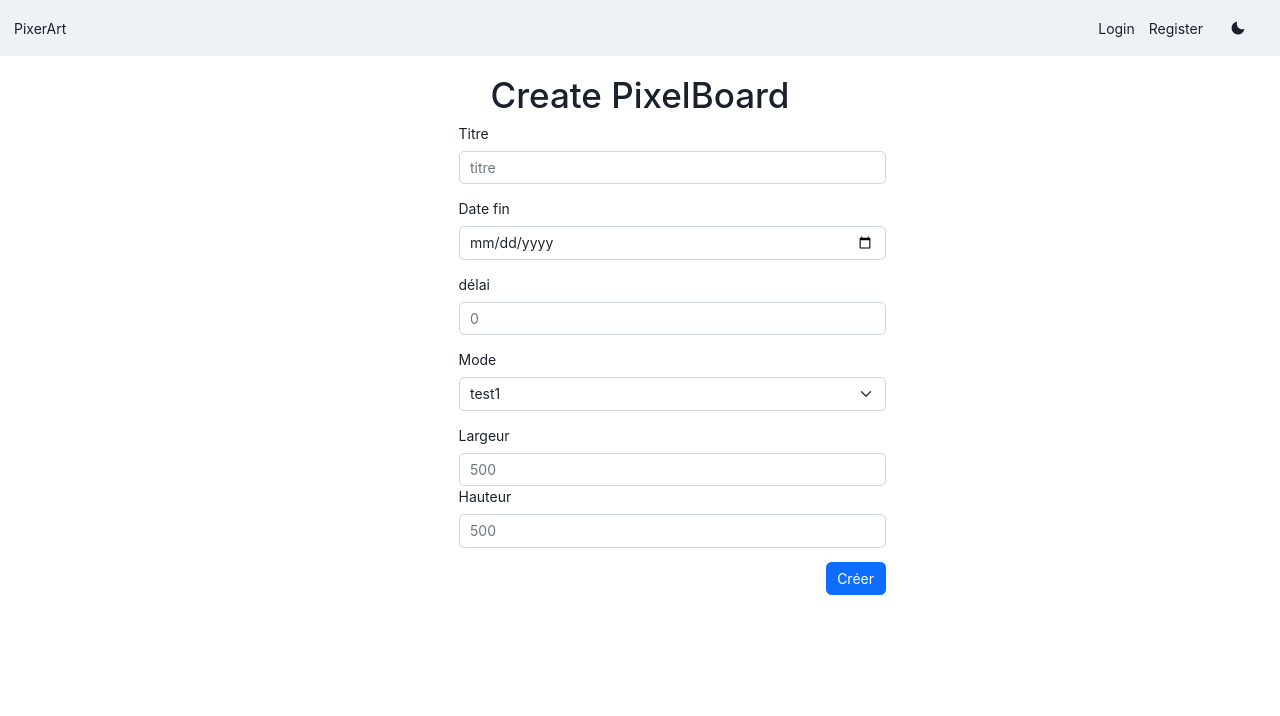
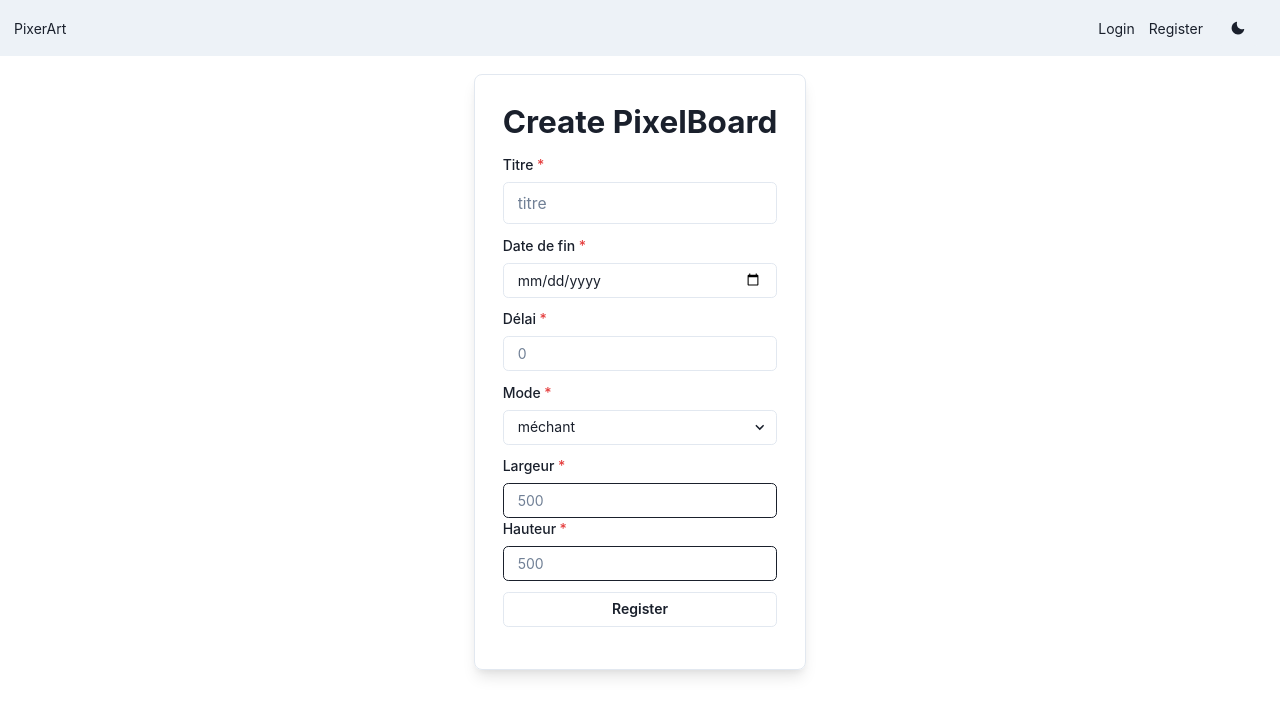
Before and after one commit to Yessine-iut/pixerArt, a React (Create React App) app in the folder pixerart/: page /pixelBoardCreate in a window 1280 px wide. Shown: the top 716 px of the page. Built offline with nearby package versions, Linux system fonts and the light colour scheme.

Commit message:
fix(front) prettier pixelboard create form

```diff
--- a/pixerart/src/pages/Login.js
+++ b/pixerart/src/pages/Login.js
@@ -32,7 +32,7 @@ export const Login = () => {
 	const setToken = useSessionStorage('token')[1];
 	const userData = useSessionStorage('user')[1];
 	const [userInSS, setUserInSS] = useSessionStorage('user');
-	const { colorMode, toggleColorMode } = useColorMode();
+    const { colorMode, toggleColorMode } = useColorMode();
 
 	const [username, setUsername] = useState('');
 	const [password, setPassword] = useState('');
@@ -122,7 +122,7 @@ export const Login = () => {
 												name="password"
 												onChange={event => setPassword(event.currentTarget.value)}
 											/>
-											<InputRightElement width="3rem">
+											<InputRightElement width="3rem" height="100%">
 												<Button size="sm" onClick={handlePasswordVisibility}>
 													{showPassword ? <ViewOffIcon /> : <ViewIcon />}
 												</Button>
--- a/pixerart/src/pages/PixelBoardCreate.js
+++ b/pixerart/src/pages/PixelBoardCreate.js
@@ -1,22 +1,28 @@
 import React, { useState } from 'react';
-import {
-	Alert,
-	Button, Form, FormGroup, Input, Label, Row,
-} from 'reactstrap';
+
 import { request } from '../lib/request';
 import { NavPixer } from '../components/NavPixer';
-import './Signin.scss';
-import useLocalStorage from '../lib/useLocalStorage';
 import useSessionStorage from '../lib/useSessionStorage';
-
+import ErrorMessage from '../components/ErrorMessage';
+import SuccessMessage from '../components/SucessMessage';
+import {
+	Flex,
+	Box,
+	Heading,
+	FormControl,
+	FormLabel,
+	Input,
+	Button,
+	CircularProgress,
+	Select
+} from '@chakra-ui/react';
 
 
 export const PixelBoardCreate = () => {
-	const storageMode = useLocalStorage('darkmode')[0];
 	const user = useSessionStorage('user')[0];
 	const token = useSessionStorage('token')[0];
 	const [success, setSuccess] = useState(false);
-	const [loading, setLoading] = useState(false);
+	const [isLoading, setIsLoading] = useState(false);
 	const [error, setError] = useState(false);
 	const [pixelBoard, setPixelBoard] = useState({
 		"statut": false,
@@ -42,15 +48,7 @@ export const PixelBoardCreate = () => {
 	};
 	const handleSubmit = async (e) => {
 		e.preventDefault();
-		if (pixelBoard.dateFin === '')
-			setError({ message: "Champ date fin requis" })
-		else if (pixelBoard.titre === '')
-			setError({ message: "Champ titre requis" })
-		else if (pixelBoard.height === undefined)
-			setError({ message: "Champ hauteur requis" })
-		else if (pixelBoard.width === undefined)
-			setError({ message: "Champ largeur requis" })
-		else {
+		setIsLoading(true);
 		let yourDate = new Date()
 		const offset = yourDate.getTimezoneOffset()
 		pixelBoard.dateCreation = new Date(yourDate.getTime() - (offset * 60 * 1000))
@@ -61,65 +59,109 @@ export const PixelBoardCreate = () => {
 		}
 		pixelBoard.auteur = user.username;
 		try {
-				setSuccess(false);
-				setLoading(true);
-				setError(false);
 			await request.post('http://localhost:8080/api/pixelBoards?secret_token=' + token, pixelBoard)
 				.then((resp) => resp.data);
-				setSuccess(true);
+			setIsLoading(false);
+			setSuccess('Pixelboard '+pixelBoard.titre+' créé!');
+			setError("");
 		} catch (err) {
-				setError(err);
-			} finally {
-				setLoading(false);
-			}
+			setError('Pixelboard '+pixelBoard.titre+' non créé');
+			setIsLoading(false);
 		}
 	};
 
 	return (
-		<Row tag="section" className={`Signsection ${storageMode}`}>
-			<NavPixer />
-			<h1>Create PixelBoard</h1>
-			<Form onSubmit={handleSubmit} className="Signin  align-items-start">
-				<FormGroup className="d-flex flex-column align-items-start">
-					<Label htmlFor="titre">Titre</Label>
-					<Input name="titre" value={pixelBoard.titre} onChange={handleChange} placeholder="titre" />
-				</FormGroup>
-				<FormGroup className="d-flex flex-column align-items-start">
-					<Label htmlFor="dateFin">Date fin</Label>
-					<Input type="date" name="dateFin" onChange={handleChange} />
-				</FormGroup>
-				<FormGroup className="d-flex flex-column align-items-start">
-					<Label htmlFor="delai">délai</Label>
-					<Input type="number" name="delai" onChange={handleChange} placeholder="0" />
-				</FormGroup>
-				<FormGroup className="d-flex flex-column align-items-start">
-					<Label htmlFor="mode">Mode</Label>
-					<Input type="select" name="mode" onChange={handleChange} >
-						<option>test1</option>
-						<option>test2</option>
-					</Input>
-				</FormGroup>
-				<FormGroup className="d-flex flex-column align-items-start">
-					<Label htmlFor="width">Largeur</Label>
-					<Input type="number" name="width" onChange={handleChange} placeholder="500" />
-					<Label htmlFor="height">Hauteur</Label>
-					<Input type="number" name="height" onChange={handleChange} placeholder="500" />
-				</FormGroup>
-
-				<div className="d-flex flex-row align-items-center justify-content-between w-100">
-					{error && <Alert color="danger" className="mb-0 py-2">{error.message}</Alert>}
-					{success && <Alert color="success" className="mb-0 py-2">Success!</Alert>}
+		<><NavPixer />
+			<Flex width="full" align="center" justifyContent="center">
+				<Box
+					p={8}
+					maxWidth="500px"
+					borderWidth={1}
+					borderRadius={8}
+					boxShadow="lg"
+				>
+					<Box textAlign="center">
+						<Heading>Create PixelBoard</Heading>
+					</Box>
+					<Box my={4} textAlign="left">
+						<form onSubmit={handleSubmit}>
+							{error && <ErrorMessage message={error} />}
+							{success && <SuccessMessage message={success} />}
+							<FormControl isRequired>
+								<FormLabel>Titre</FormLabel>
+								<Input
+									type="text"
+									placeholder="titre"
+									size="lg"
+									name="titre"
+									value={pixelBoard.titre}
+									onChange={handleChange}
+								/>
+							</FormControl>
+							<FormControl isRequired mt={3}>
+								<FormLabel>Date de fin</FormLabel>
+								<Input
+									size="md"
+									type="date"
+									name="dateFin"
+									onChange={handleChange}
+								/>
+							</FormControl>
+							<FormControl isRequired mt={3}>
+								<FormLabel>Délai</FormLabel>
+								<Input
+									size="md"
+									type="number"
+									onChange={handleChange}
+									name="delai"
+									placeholder="0"
+								/>
+							</FormControl>
+							<FormControl isRequired mt={3}>
+								<FormLabel>Mode</FormLabel>
+								<Select name="mode" onChange={handleChange}>
+									<option>méchant</option>
+									<option>gentil</option>
+								</Select>
+							</FormControl>
+							<FormControl as='fieldset' isRequired mt={3}>
+								<FormLabel>Largeur</FormLabel>
+								<Input
+									size="md"
+									type="number"
+									onChange={handleChange}
+									name="width"
+									placeholder="500"
+								/>
+								<FormLabel>Hauteur</FormLabel>
+								<Input
+									size="md"
+									type="number"
+									onChange={handleChange}
+									name="height"
+									placeholder="500"
+								/>
+							</FormControl>
 							<Button
-						className="ms-auto"
-						disabled={loading}
-						color="primary"
+								variantcolor="teal"
+								variant="outline"
 								type="submit"
+								width="full"
+								mt={3}
 							>
-						{loading ? 'loading' : 'Créer'}
+								{isLoading ? (
+									<CircularProgress
+										isIndeterminate
+										size="24px"
+										color="teal"
+									/>
+								) : (
+									'Register'
+								)}
 							</Button>
-				</div>
-			</Form>
-
-		</Row>
+						</form>
+					</Box>
+				</Box>
+			</Flex></>
 	);
 };
--- a/pixerart/src/pages/Register.js
+++ b/pixerart/src/pages/Register.js
@@ -101,7 +101,7 @@ export const Register = () => {
 										name="password"
 										onChange={event => setPassword(event.currentTarget.value)}
 									/>
-									<InputRightElement width="3rem">
+									<InputRightElement width="3rem" height="100%">
 										<Button size="sm" onClick={handlePasswordVisibility}>
 											{showPassword ? <ViewOffIcon /> : <ViewIcon />}
 										</Button>
```
Also changed, not shown: pixerart/src/pages/PixelBoardCreate_old.js (added, +125 -0 lines). Lines whose indentation alone changed are shown as unchanged.
